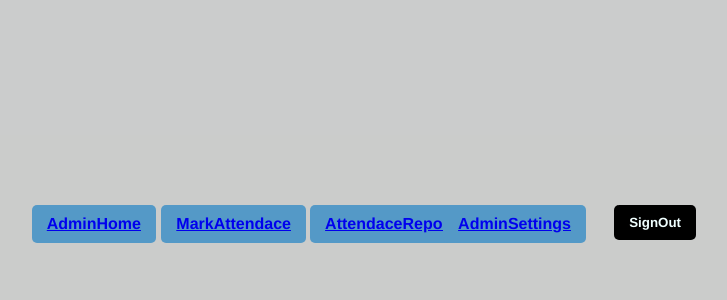
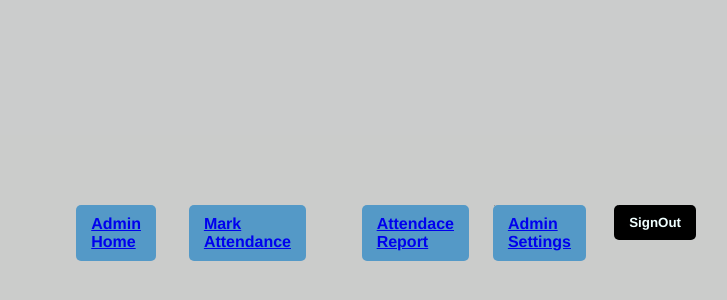
Before and after one commit to knimalaka/Student-Safety-System, a React (Create React App) app: page /components/AdminHome in a window 1280 px wide. Shown: the part 120-420 px from the top of the page, without its empty margins (145-872 px from the left). Built offline with nearby package versions, Linux system fonts and the light colour scheme.

Commit message:
Did some small changes in admin home

```diff
--- a/src/components/AdminHome.js
+++ b/src/components/AdminHome.js
@@ -18,19 +18,19 @@ let history = useHistory();
         <div className="Home">
 
         <div className="Navbar3">
-        <NavLink exact activeClassName="active" to="/components/AdminHome">AdminHome</NavLink>
+        <NavLink exact activeClassName="active" to="/components/AdminHome">Admin Home</NavLink>
         </div>
 
         <div className="Navbar4">
-        <NavLink exact activeClassName="active" to="/components/MarkAttendance">MarkAttendace</NavLink>
+        <NavLink exact activeClassName="active" to="/components/MarkAttendance">Mark Attendance</NavLink>
         </div>
 
         <div className="Navbar1">
-        <NavLink exact activeClassName="active" to="/components/AttendanceReport">AttendaceReport</NavLink>
+        <NavLink exact activeClassName="active" to="/components/AttendanceReport">Attendace Report</NavLink>
         </div>
 
         <div className="Navbar2">
-        <NavLink exact activeClassName="active" to="/components/AdminSettings">AdminSettings</NavLink>
+        <NavLink exact activeClassName="active" to="/components/AdminSettings">Admin Settings</NavLink>
         </div>
 
 
```
